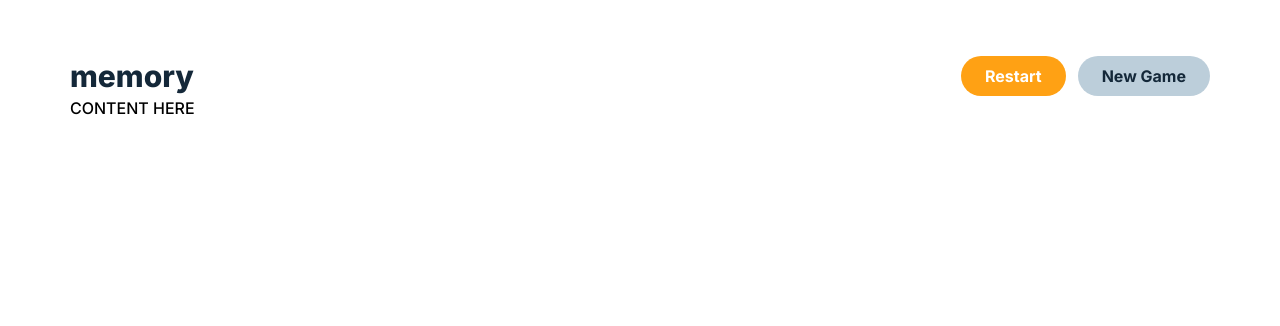
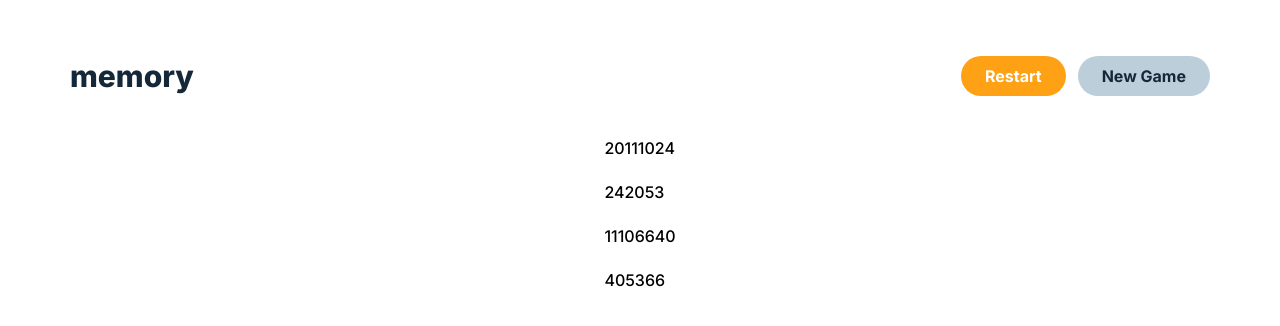
Before and after one commit to russellbanares322/guessing-game, a React (Vite) app: page / in a window 1280 px wide. Shown: the top 326 px of the page. Built offline with nearby package versions, Linux system fonts and the light colour scheme.

Commit message:
feat: display map 2d array and display

```diff
--- /dev/null
+++ b/src/components/FourByFourGridDisplay.tsx
@@ -0,0 +1,23 @@
+import { useState } from "react";
+import { fourByFourGridData } from "../data/gridDatas";
+import { randomIndexGenerator } from "../utils/randomIndexGenerator";
+
+//*TODO: Create a separate grid renderer layout that can be reused at any component
+
+const FourByFourGridDisplay = () => {
+  const [gridArr] = useState(fourByFourGridData);
+
+  return (
+    <div className="flex flex-col gap-5">
+      {gridArr?.map((row, rowIndex) => (
+        <div className="flex" key={randomIndexGenerator(rowIndex)}>
+          {row.map((col, colIndex) => (
+            <div key={randomIndexGenerator(colIndex)}>{col}</div>
+          ))}
+        </div>
+      ))}
+    </div>
+  );
+};
+
+export default FourByFourGridDisplay;
--- a/src/components/GridRenderer.tsx
+++ /dev/null
@@ -1,5 +0,0 @@
-const GridRenderer = () => {
-  return <div>GridRenderer</div>;
-};
-
-export default GridRenderer;
--- a/src/components/index.ts
+++ b/src/components/index.ts
@@ -1,4 +1,5 @@
 import Button from "./Button";
+import FourByFourGridDisplay from "./FourByFourGridDisplay";
 import Navbar from "./Navbar";
 
-export { Button, Navbar }
+export { Button, FourByFourGridDisplay, Navbar }
--- a/src/pages/Home.tsx
+++ b/src/pages/Home.tsx
@@ -1,5 +1,13 @@
+import { FourByFourGridDisplay } from "../components";
+
 const Home = () => {
-  return <div>CONTENT HERE</div>;
+  return (
+    <div className="mt-10">
+      <div className="flex items-center justify-center">
+        <FourByFourGridDisplay />
+      </div>
+    </div>
+  );
 };
 
 export default Home;
--- /dev/null
+++ b/src/utils/randomIndexGenerator.ts
@@ -0,0 +1,4 @@
+export const randomIndexGenerator = (selectedNumber: number) => {
+    const randomIndex = selectedNumber * Math.random();
+    return randomIndex
+}
```
